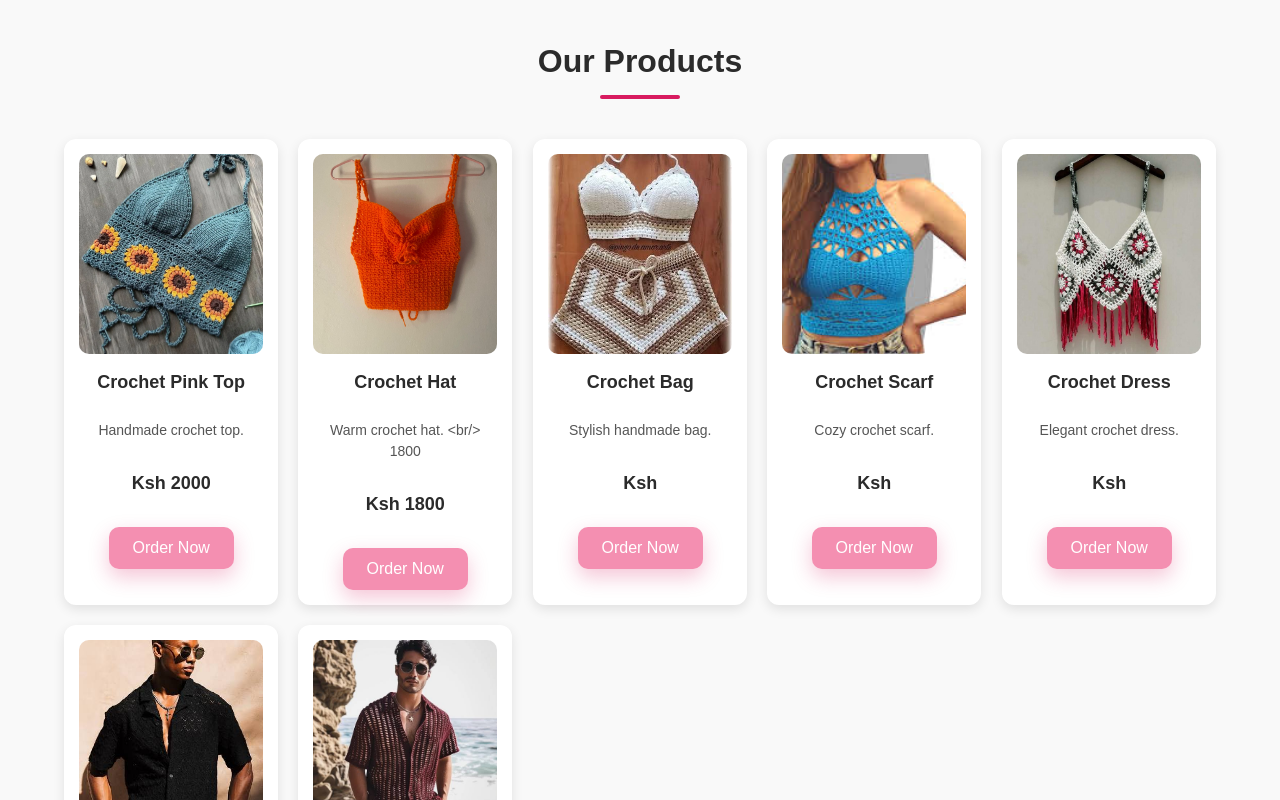
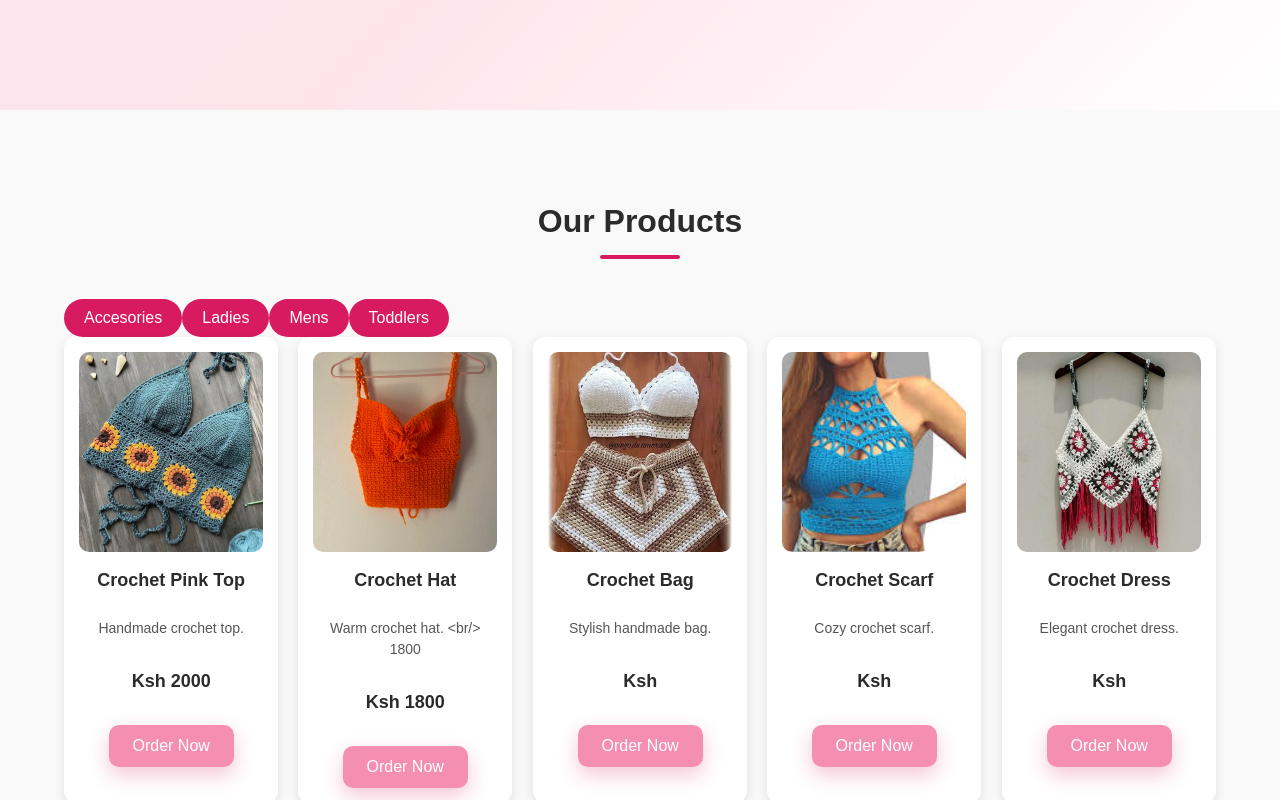
Before and after one commit to John-M23/Shee-Creations, a React (Vite) app: page / in a window 1280 px wide. Shown: the part 660-1460 px from the top of the page. Built offline with nearby package versions, Linux system fonts and the light colour scheme.

Commit message:
Added sections area

```diff
--- a/src/App.css
+++ b/src/App.css
@@ -80,7 +80,7 @@ display:flex;
 /* ---------------- HERO ---------------- */
 
 .hero{
-  min-height:60vh;
+  min-height:80vh;
   display:flex;
   flex-direction:column;
   justify-content:center;
@@ -158,6 +158,25 @@ section{
 }
 
 /* ---------------- PRODUCTS ---------------- */
+.category-buttons {
+  display: flex;
+  gap: 15px;
+  margin-bottom: 30px;
+}
+
+.category-button button {
+  padding: 10px 20px;
+  border: none;
+  background: var(--accent-color);
+  color: white;
+  border-radius: 20px;
+  cursor: pointer;
+  transition: background 0.3s;
+}
+
+
+
+
 
 .products-section{
   padding:60px 5%;
@@ -168,8 +187,7 @@ section{
   display:grid;
   grid-template-columns:repeat(auto-fit,minmax(200px,1fr));
   gap:20px;
-  max-width:1200px;
-  margin:auto;
+
 }
 
 .product-card{
--- a/src/App.jsx
+++ b/src/App.jsx
@@ -2,11 +2,12 @@ import { BrowserRouter as Router, Routes, Route } from "react-router-dom";
 import Header from "./components/header";
 import Footer from "./components/footer.jsx";
 import Hero from "./components/hero.jsx";
-import Order from "./components/order.jsx";
+import Order from "./components/Order.jsx";
 import Products from "./components/products.jsx";
 import ProductOrder from "./components/productOrder.jsx";
 import About from "./components/About.jsx";
 import Testimonial from "./components/Testimonial.jsx";
+import CategoryPage from "./components/categoryPage.jsx";
 import "./App.css";
 
 function Home() {
@@ -29,6 +30,7 @@ function App() {
       <Routes>
         <Route path="/" element={<Home />} />
         <Route path="/product/:id" element={<ProductOrder />} />
+        <Route path="/category/:category" element={<CategoryPage />} />
       </Routes>
 
       <Footer />
--- /dev/null
+++ b/src/components/categoryPage.jsx
@@ -0,0 +1,42 @@
+import { useParams, useNavigate  } from "react-router-dom";
+import productsData from "../data/productsData";
+
+
+function CategoryPage() {
+    const {category} = useParams();
+    const navigate = useNavigate();
+
+
+    // Filter products based on category
+    const filteredProducts = productsData.filter ((product) =>
+        product.category === category);
+
+    return (
+<section className="products-section" id="products">
+<h2 className="section-title">
+    {category.toUpperCase()}
+</h2>
+
+<div className="products-list">
+    {filteredProducts.map((product) => (
+        <div key={product.id} className="product-card">
+            {/* PRODUCT IMAGE */}
+            <img
+              src={product.image}
+              alt={product.name}
+            />
+            <h3>{product.name}</h3>
+            <p>{product.description}</p>
+            <h3>Ksh {product.prize}</h3>
+
+    <button className="shop-now" onClick={() => navigate(`/product/${product.id}`)}>
+                Order Now
+    </button>
+        </div>
+    ))}
+</div>
+</section>
+    );
+}
+
+ export default CategoryPage;
--- a/src/components/footer.jsx
+++ b/src/components/footer.jsx
@@ -27,7 +27,7 @@ function Footer() {
       </div>
       <div className="footer-text">
         <p>call/whatsup +254704464147</p>
-        <p> @2024 Sheeh Creation</p>
+        <p> @2026 Sheeh Creation</p>
         <p>Powered by M23 Creatives</p>
         <div className="quick-links">
           <a href="/">Home</a>
--- a/src/components/products.jsx
+++ b/src/components/products.jsx
@@ -8,6 +8,16 @@ function Products() {
     <section className="products-section" id="products">
       <h2 className="section-title">Our Products</h2>
 
+
+      <div className="category-button">
+          <button onClick={() => navigate("/category/accessories")}>Accesories</button>
+          <button onClick={() => navigate("/category/ladies")}>Ladies</button>
+          <button onClick={() => navigate("/category/mens")}>Mens</button>
+          <button onClick={() => navigate("/category/toddlers")}>Toddlers</button>
+
+
+
+            </div>
       <div className="products-list">
         {productsData.map((product) => (
           <div key={product.id} className="product-card">
--- a/src/data/productsData.js
+++ b/src/data/productsData.js
@@ -19,6 +19,7 @@ const productsData = [
     description: "Handmade crochet top.",
     prize: 2000,
     sizes: { XL: 2000, XXL: 2000, XXXL: 2000 },
+    category: "ladies",
   },
   {
     id: 2,
@@ -27,6 +28,7 @@ const productsData = [
     description: "Warm crochet hat. <br/> 1800",
     prize: 1800,
     sizes: { Toddler: 1200, Adult: 1800 },
+    category: "toddlers",
   },
   {
     id: 3,
@@ -34,6 +36,7 @@ const productsData = [
     image: product3,
     description: "Stylish handmade bag.",
     sizes: { "One Size": 3500 },
+    category: "ladies",
   },
   {
     id: 4,
@@ -41,6 +44,7 @@ const productsData = [
     image: product4,
     description: "Cozy crochet scarf.",
     sizes: { S: 1500, M: 2000, L: 2500 },
+    category: "mens",
   },
 
   {
```
